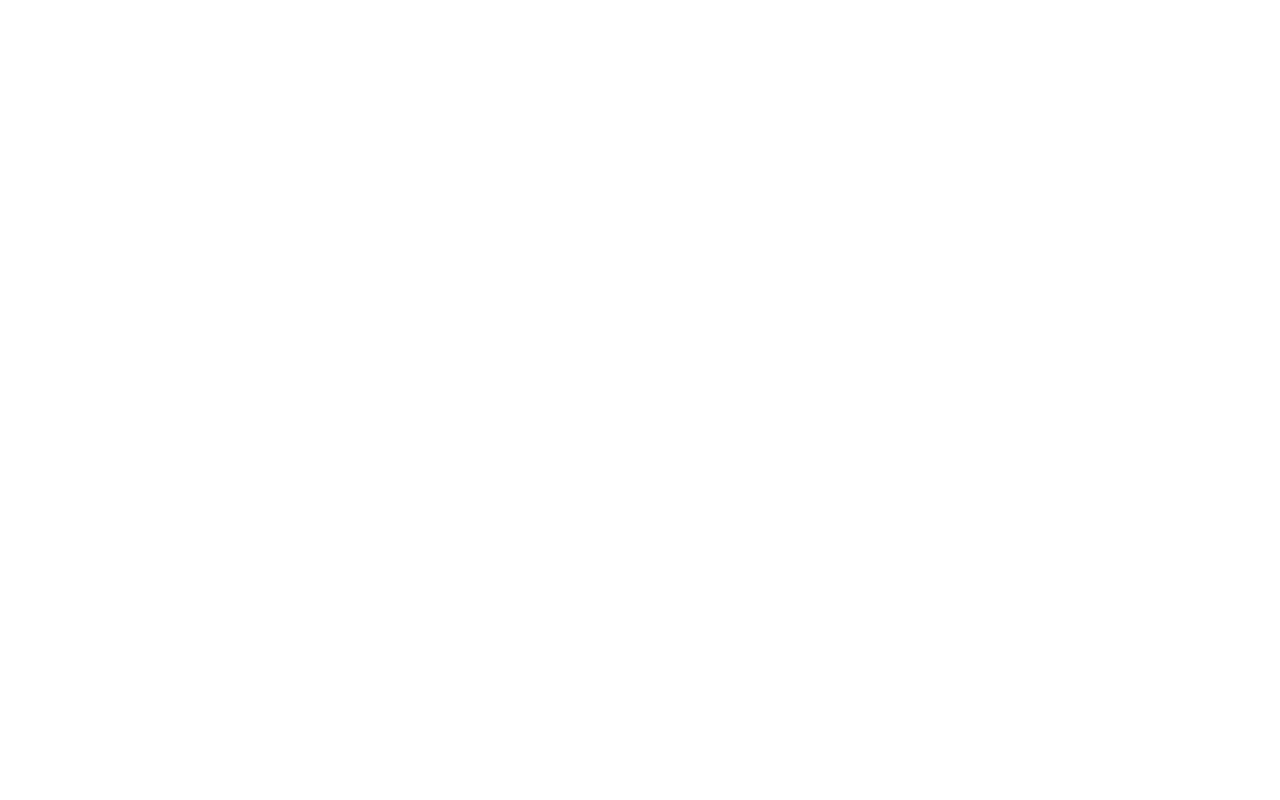
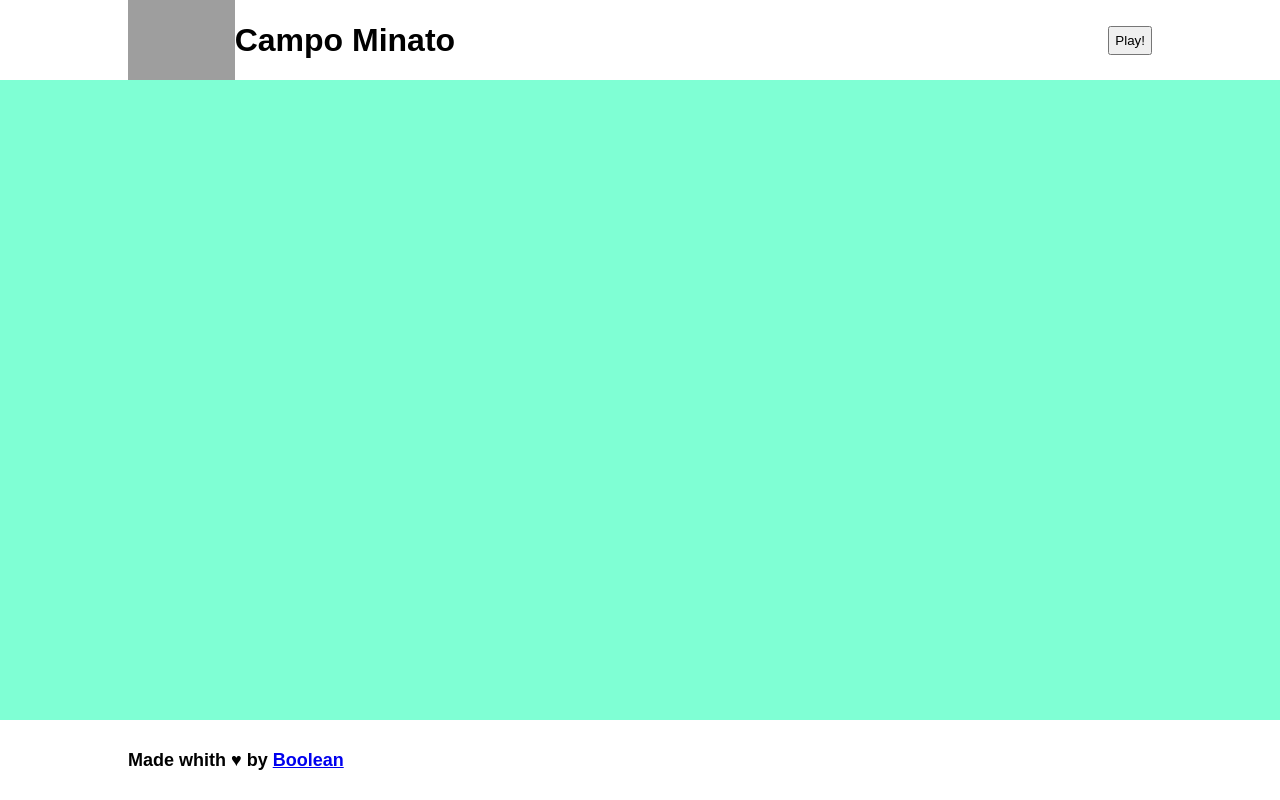
Before and after one commit to TobiaRigon/js-campominato-grid, a plain HTML site: page index.html in a window 1280 px wide. Drawn offline with Linux system fonts and the light colour scheme; grey boxes are pictures that could not be loaded.

Commit message:
Feat:CSS structure Header Main Footer

```diff
--- a/css/style.css
+++ b/css/style.css
@@ -0,0 +1,65 @@
+/* stili generali */
+
+*{
+
+    margin: 0;
+    padding: 0;
+    box-sizing: border-box;
+}
+ :root{
+    font-family:sans-serif;
+ }
+
+ header{
+    height: 80px;
+
+ }
+
+ footer{
+    height: 80px;
+ }
+
+ main{
+    background-color: aquamarine;
+    height: calc(100vh - 160px);
+ }
+
+ .container{
+    max-width: 80%;
+    margin: 0 auto;
+ }
+
+ /* header */
+
+ header .container{
+    display: flex;
+    justify-content: space-between;
+    align-items: center;
+ }
+
+ .container div{
+    display: flex;
+    align-items: center;
+ }
+
+ header div img{
+    height: 80px;
+
+ }
+
+ header h1{
+    display: inline-block;
+ }
+
+ header button{
+    padding:5px;
+
+ }
+
+ /* footer */
+
+ footer span{
+    font-size: 18px;
+    font-weight: bold;
+    line-height: 80px;
+ }
--- a/index.html
+++ b/index.html
@@ -11,10 +11,45 @@
 </head>
 <body>
 
+    <header>
+
+        <div class="container">
+            <div>
+                <img src="https://d92mrp7hetgfk.cloudfront.net/images/sites/misc/Boolean/original.png?1623187562" alt="">
+
+                <h1>Campo Minato</h1>
+            </div>
+
+            <div>
+                <button id="play">Play!</button>
+            </div>
+        </div>
+
+
+
+    </header>
+
+    <main>
+
+        <div class="container">
+
+        </div>
+
+    </main>
+
+    <footer>
+
+        <div class="container">
+            <span>Made whith &hearts; by <a href="*">Boolean</a></span>
+        </div>
+
+    </footer>
 
 
 
     <!-- main js -->
+
     <script type="text/javascript" src="js/script.js"></script>
+
 </body>
 </html>
```
